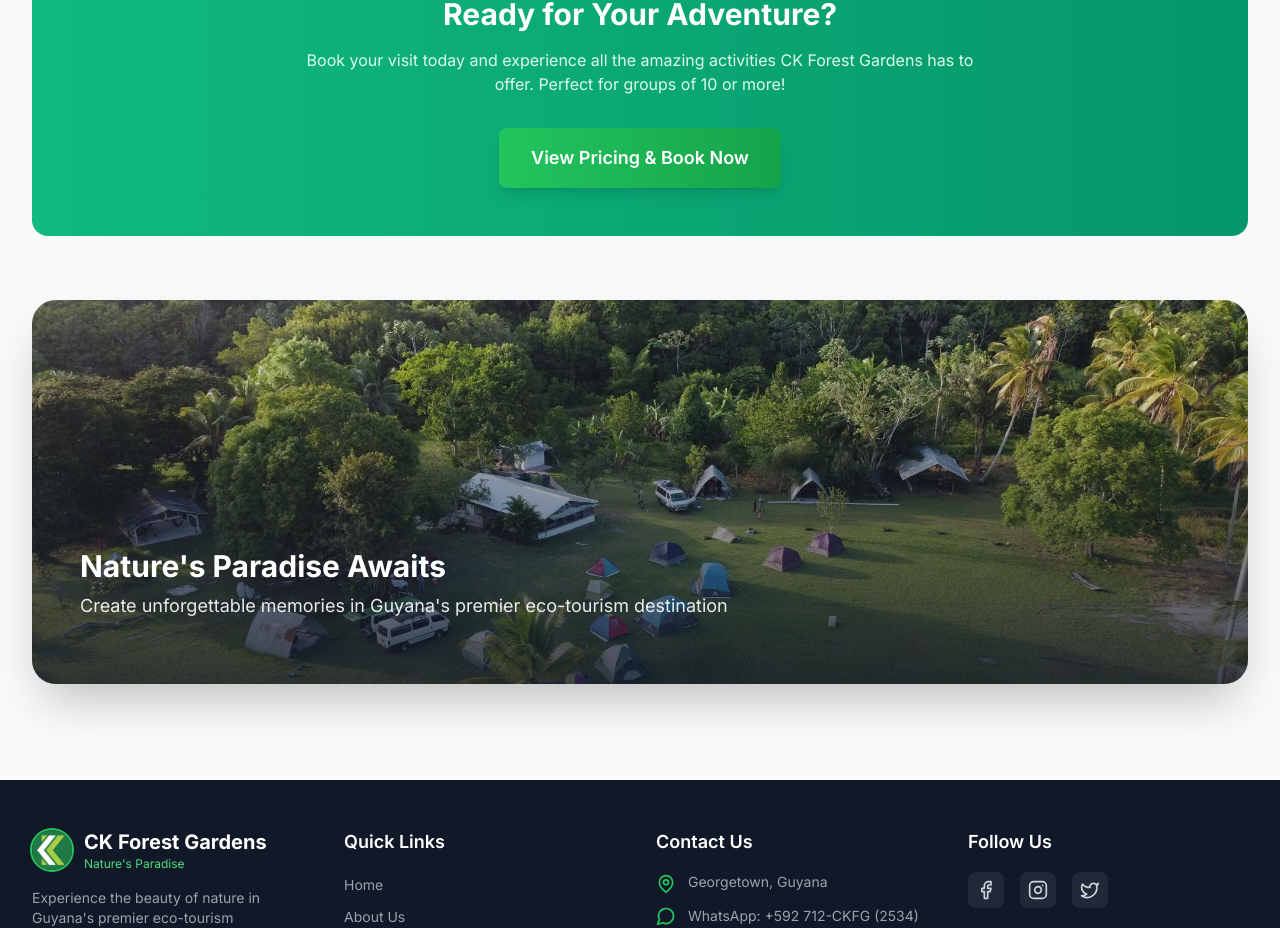
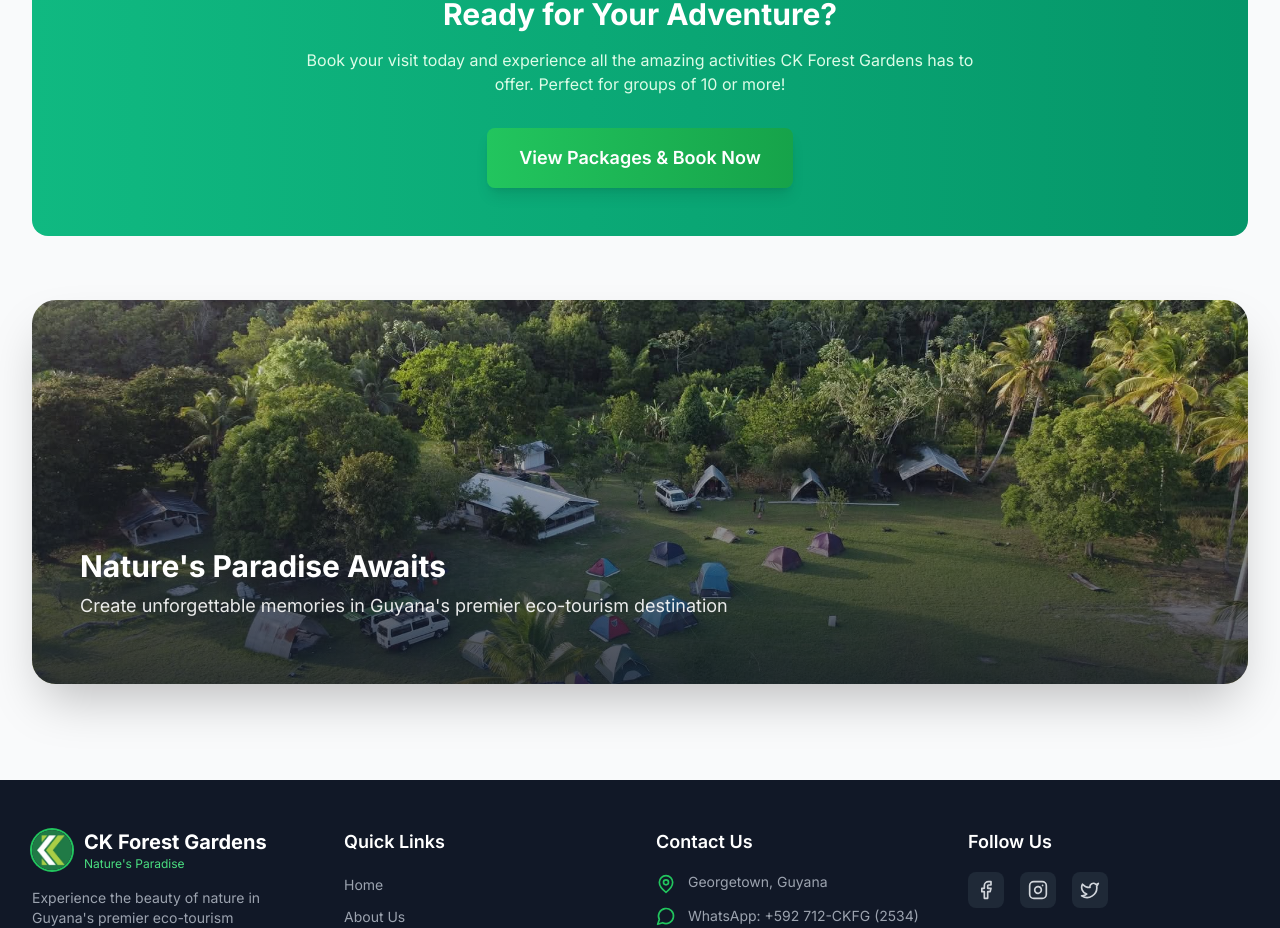
Before and after one commit to richie762-bit/ck-forest-garden, a React (Vite) app in the folder client/: page /activities in a window 1280 px wide. Shown: the part 1076-2004 px from the top of the page. Built offline with nearby package versions, Linux system fonts and the light colour scheme; no server answers.

Commit message:
Update Activities CTA button text from Pricing to Packages

```diff
--- a/client/src/components/home/Activities.jsx
+++ b/client/src/components/home/Activities.jsx
@@ -94,7 +94,7 @@ const Activities = () => {
               to="/pricing#pricing"
               className="btn btn-accent px-8 py-4 text-lg inline-block"
             >
-              View Pricing & Book Now
+              View Packages & Book Now
             </Link>
           </div>
         </div>
```
